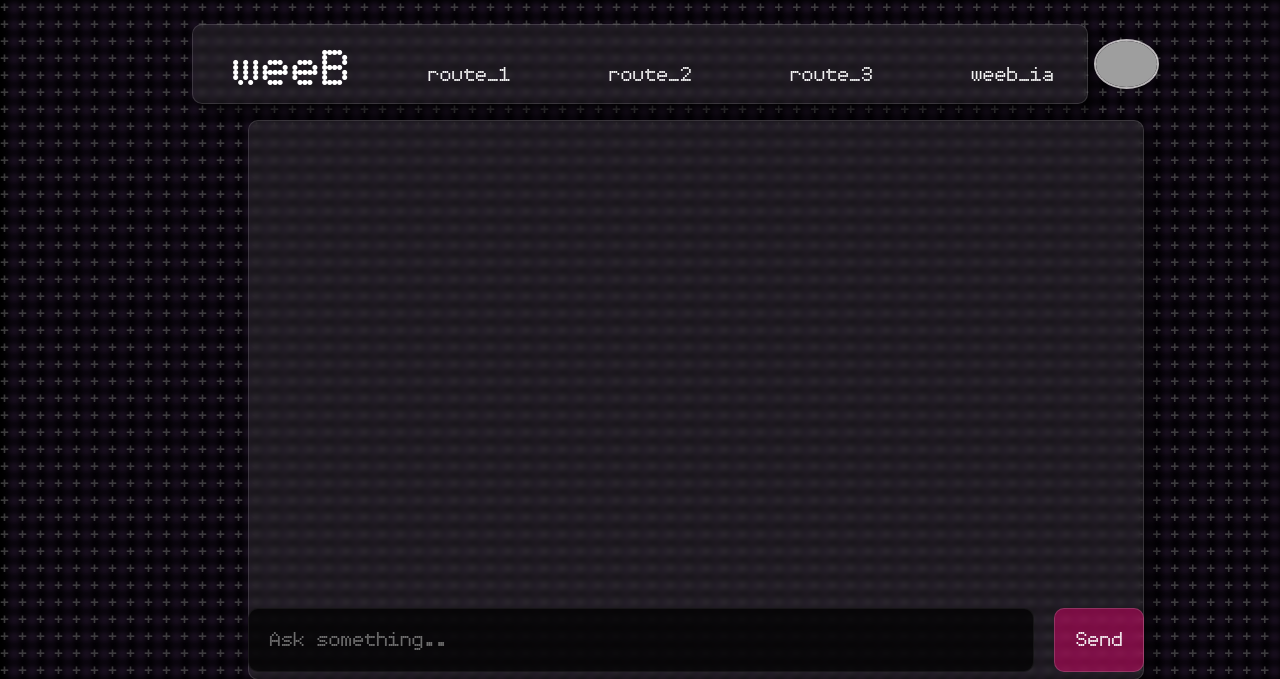
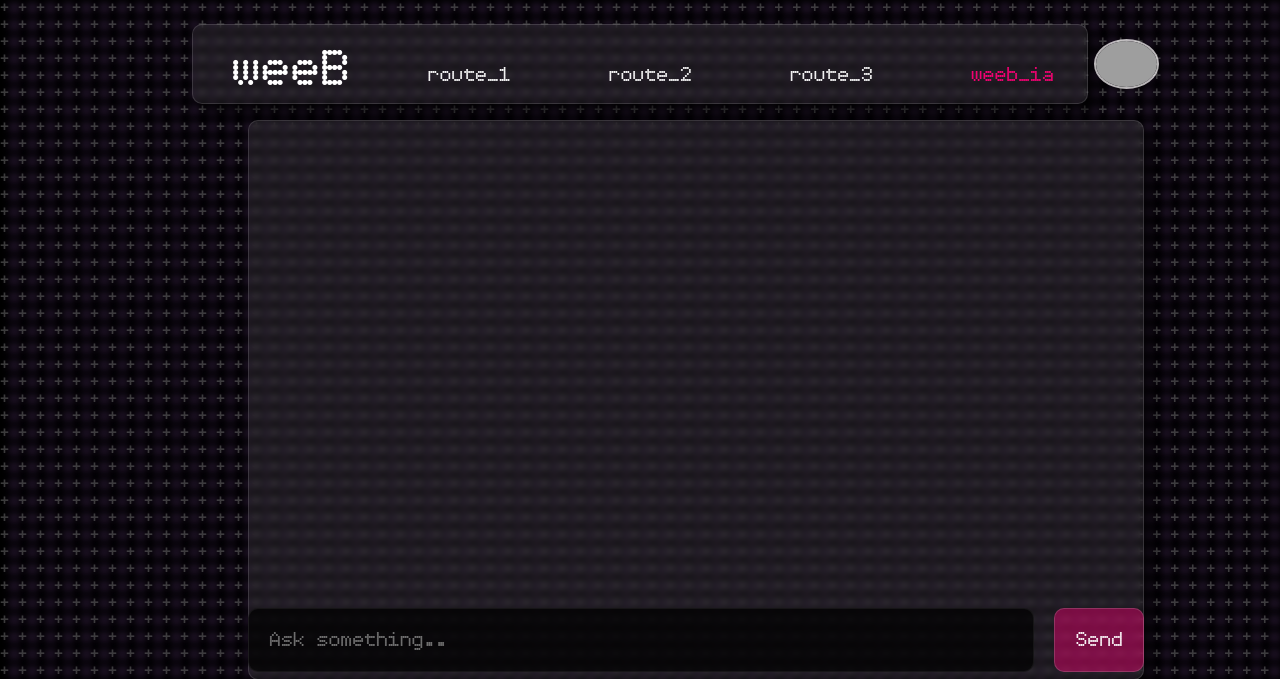
Before and after one commit to oZaGGo/weeb, a PHP site: page /routes/route4/index.php in a window 1280 px wide. Shown: the top 679 px of the page. Run offline with PHP 8.4, Linux system fonts and the light colour scheme; grey boxes are pictures that could not be loaded.

Commit message:
fix(index.php, route4/index.php): remove unused data.js script references; add CSS styling for route4

```diff
--- a/index.php
+++ b/index.php
@@ -27,7 +27,7 @@
     <div id="content"></div>
 
     <!-- Scripts -->
-    <script src="recyclable/data.js"></script>
+
     <script src="recyclable/dynamicView.js"></script>
     <script src="ia/api.js"></script>
     <script src="background/background-script.js"></script>
--- a/routes/route4/chat.js
+++ b/routes/route4/chat.js
@@ -1,6 +1,8 @@
 let bubbles = document.getElementById("bubbles")
 let sendButton = document.getElementById('sendButton')
 let apikey = localStorage.getItem('key');
+
+console.log(apikey);
 
 sendButton.addEventListener('click', async function () {
 
@@ -13,7 +15,6 @@ sendButton.addEventListener('click', async function () {
     chatInput.value = "";
 
     //IA response
-
     apikey = localStorage.getItem('key');
     iaResponse = await getCompletion(message, apikey);
     const newIaMessage = document.createElement('div');
--- a/routes/route4/index.php
+++ b/routes/route4/index.php
@@ -34,7 +34,6 @@
     </div>
 
     <!-- Scripts -->
-    <script src="../../recyclable/data.js"></script>
     <script src="../../recyclable/dynamicView.js"></script>
     <script src="../../ia/api.js"></script>
     <script src="../../background/background-script.js"></script>
--- a/routes/route4/style.css
+++ b/routes/route4/style.css
@@ -116,3 +116,7 @@
     max-width: 50%;
     word-wrap: break-word;
 }
+
+#route4{
+    color: rgb(255, 0, 119)
+}
```
